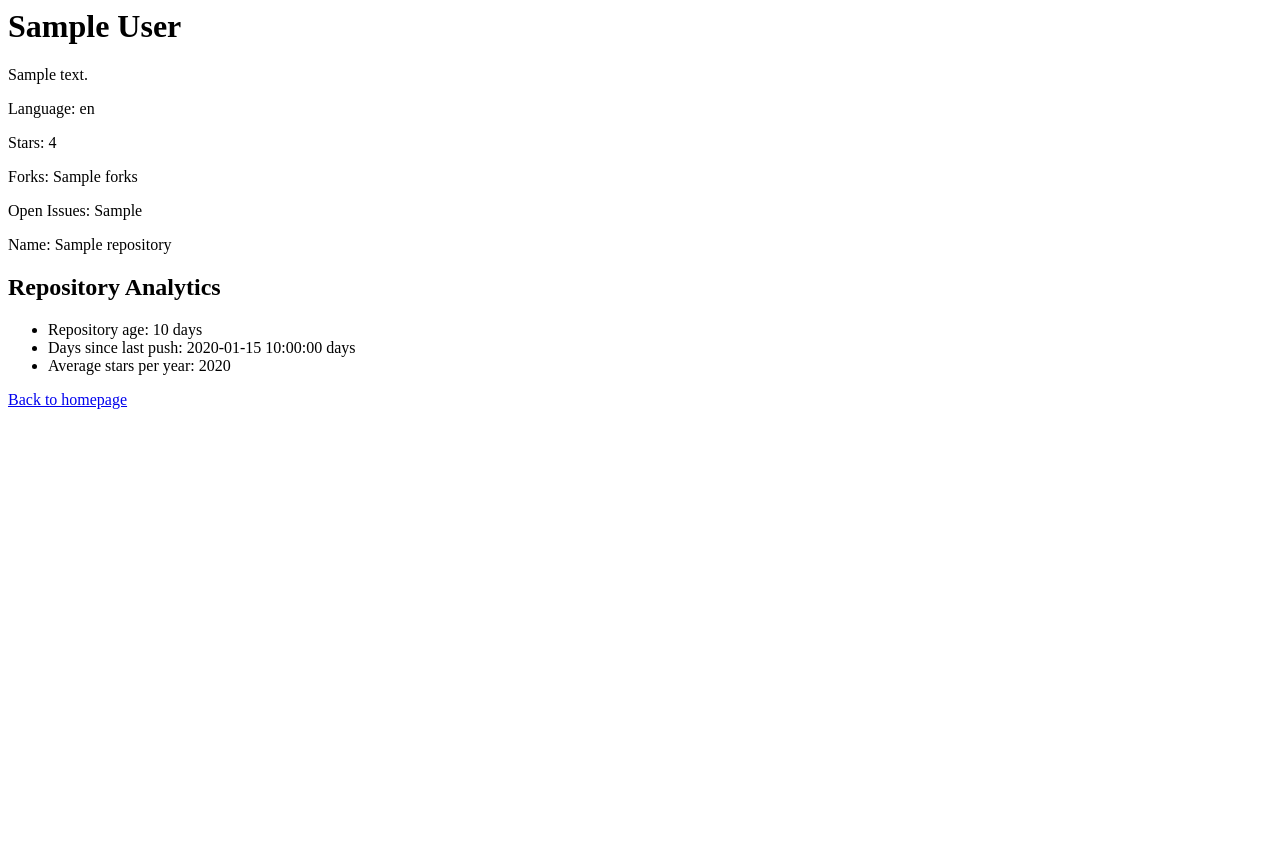
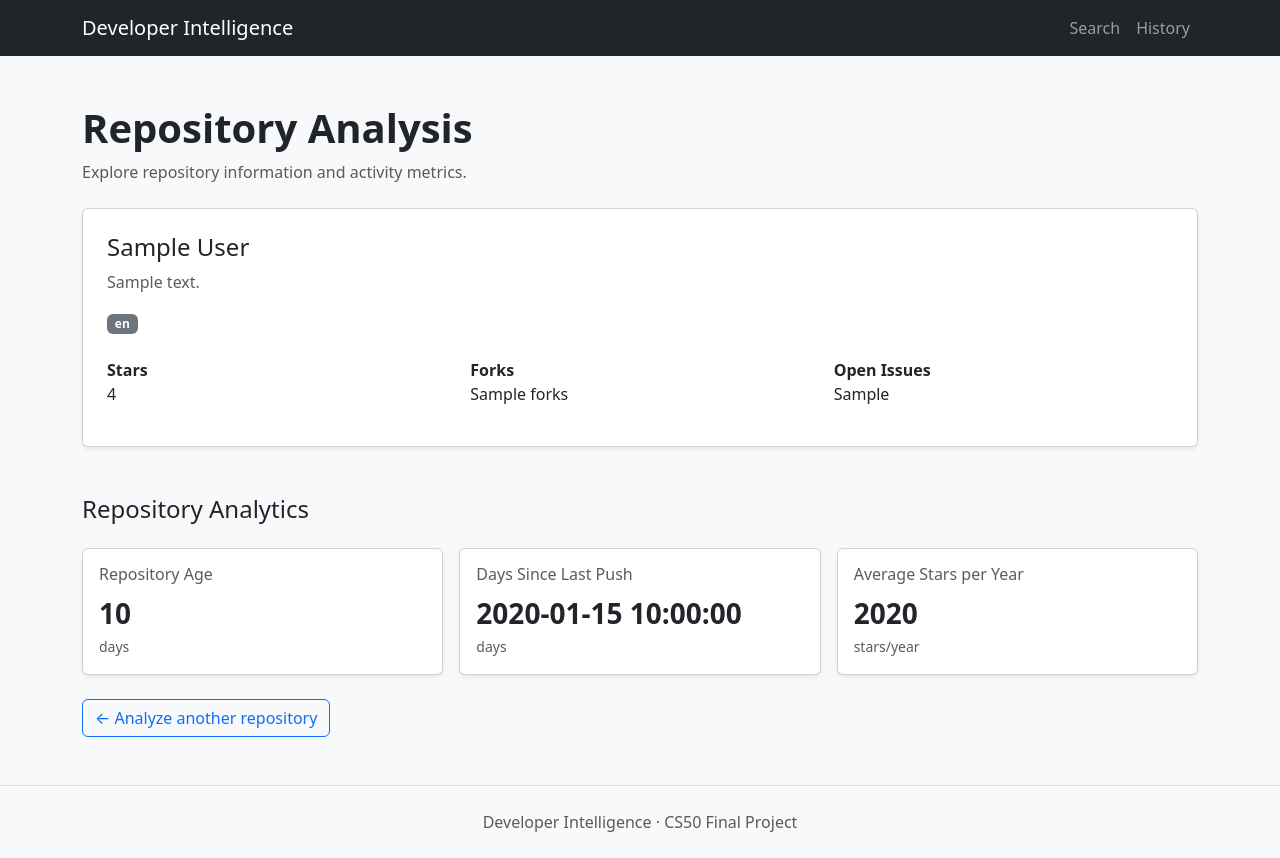
Before and after one commit to jmpardos/developer-intelligence, a Flask app: template src/developer_intelligence/templates/repository.html in a window 1280 px wide. Before the commit the page ends 409 px from the top, so only its background shows below. Run offline with Flask 3, Linux system fonts and the light colour scheme; the template is opened without the code that fills it: most values are stand-ins (such as "Sample title", 1, 10 or a date in 2020).

Commit message:
feat: improve UI with Bootstrap and Jinja templates

```diff
--- /dev/null
+++ b/src/developer_intelligence/templates/base.html
@@ -0,0 +1,49 @@
+<!doctype html>
+<html lang="en">
+<head>
+    <meta charset="utf-8">
+
+    <meta
+        name="viewport"
+        content="width=device-width, initial-scale=1"
+    >
+
+    <title>
+        {% block title %}Developer Intelligence{% endblock %}
+    </title>
+
+    <link
+        href="https://cdn.jsdelivr.net/npm/bootstrap@5.3.3/dist/css/bootstrap.min.css"
+        rel="stylesheet"
+    >
+</head>
+
+<body class="bg-light d-flex flex-column min-vh-100">
+
+    <nav class="navbar navbar-expand-lg navbar-dark bg-dark">
+        <div class="container">
+
+            <a class="navbar-brand" href="/">
+                Developer Intelligence
+            </a>
+
+            <div class="navbar-nav">
+                <a class="nav-link" href="/">Search</a>
+                <a class="nav-link" href="/history">History</a>
+            </div>
+
+        </div>
+    </nav>
+
+    <main class="container py-5 flex-grow-1">
+        {% block content %}{% endblock %}
+    </main>
+
+    <footer class="border-top py-4 text-center text-muted">
+        <div class="container">
+            Developer Intelligence · CS50 Final Project
+        </div>
+    </footer>
+
+</body>
+</html>
--- a/src/developer_intelligence/templates/repository.html
+++ b/src/developer_intelligence/templates/repository.html
@@ -1,36 +1,102 @@
-<h1>{{ repository.full_name }}</h1>
+{% extends "base.html" %}
 
-<p>{{ repository.description }}</p>
+{% block title %}Repository Details | Developer Intelligence{% endblock %}
 
-<p>Language: {{ repository.language }}</p>
-<p>Stars: {{ repository.stars }}</p>
-<p>Forks: {{ repository.forks }}</p>
-<p>Open Issues: {{ repository.open_issues }}</p>
-<p>Name: {{ repository.name }}</p>
+{% block content %}
 
-<section>
-    <h2>Repository Analytics</h2>
+<div class="mb-4">
+    <h1 class="fw-bold">Repository Analysis</h1>
+    <p class="text-muted">
+        Explore repository information and activity metrics.
+    </p>
+</div>
 
-    <ul>
-        <li>
-            Repository age:
-            {{ analytics.repository_age_days }} days
-        </li>
+<div class="card shadow-sm mb-5">
+    <div class="card-body p-4">
+        <h2 class="h4">
+            {{ repository.full_name }}
+        </h2>
+        <p class="text-muted">
+            {{ repository.description or "No description available." }}
+        </p>
+        <span class="badge bg-secondary">
+            {{ repository.language or "Unknown language" }}
+        </span>
+        <div class="row mt-4">
+            <div class="col-md-4">
+                <strong>Stars</strong>
+                <p>{{ repository.stars }}</p>
+            </div>
+            <div class="col-md-4">
+                <strong>Forks</strong>
+                <p>{{ repository.forks }}</p>
+            </div>
+            <div class="col-md-4">
+                <strong>Open Issues</strong>
+                <p>{{ repository.open_issues }}</p>
+            </div>
+        </div>
+    </div>
+</div>
 
-        <li>
-            Days since last push:
-            {% if analytics.days_since_last_push is none %}
-                Not available
-            {% else %}
-                {{ analytics.days_since_last_push }} days
-            {% endif %}
-        </li>
+<h2 class="h4 mb-4">Repository Analytics</h2>
 
-        <li>
-            Average stars per year:
-            {{ analytics.stars_per_year }}
-        </li>
-    </ul>
-</section>
+<div class="row g-3">
 
-<a href="/">Back to homepage</a>
+    <div class="col-md-4">
+        <div class="card h-100 shadow-sm">
+            <div class="card-body">
+                <h3 class="h6 text-muted">Repository Age</h3>
+
+                <p class="fs-3 fw-bold mb-0">
+                    {{ analytics.repository_age_days }}
+                </p>
+
+                <small class="text-muted">days</small>
+            </div>
+        </div>
+    </div>
+    <div class="col-md-4">
+        <div class="card h-100 shadow-sm">
+            <div class="card-body">
+                <h3 class="h6 text-muted">Days Since Last Push</h3>
+
+                <p class="fs-3 fw-bold mb-0">
+                    {% if analytics.days_since_last_push is none %}
+                        Not available
+                    {% else %}
+                        {{ analytics.days_since_last_push }}
+                    {% endif %}
+                </p>
+
+                <small class="text-muted">days</small>
+            </div>
+        </div>
+    </div>
+    <div class="col-md-4">
+        <div class="card h-100 shadow-sm">
+            <div class="card-body">
+                <h3 class="h6 text-muted">Average Stars per Year</h3>
+
+                <p class="fs-3 fw-bold mb-0">
+                    {% if analytics.stars_per_year is none %}
+                        Not available
+                    {% else %}
+                        {{ analytics.stars_per_year }}
+                    {% endif %}
+                </p>
+
+                <small class="text-muted">stars/year</small>
+            </div>
+        </div>
+    </div>
+
+</div>
+
+<div class="mt-4">
+    <a href="/" class="btn btn-outline-primary">
+        ← Analyze another repository
+    </a>
+</div>
+
+{% endblock %}
```
Also changed, not shown: src/developer_intelligence/templates/error.html (+22 -12 lines), src/developer_intelligence/templates/history.html (+34 -6 lines), src/developer_intelligence/templates/index.html (+45 -15 lines), tests/test_app.py (+19 -8 lines).
